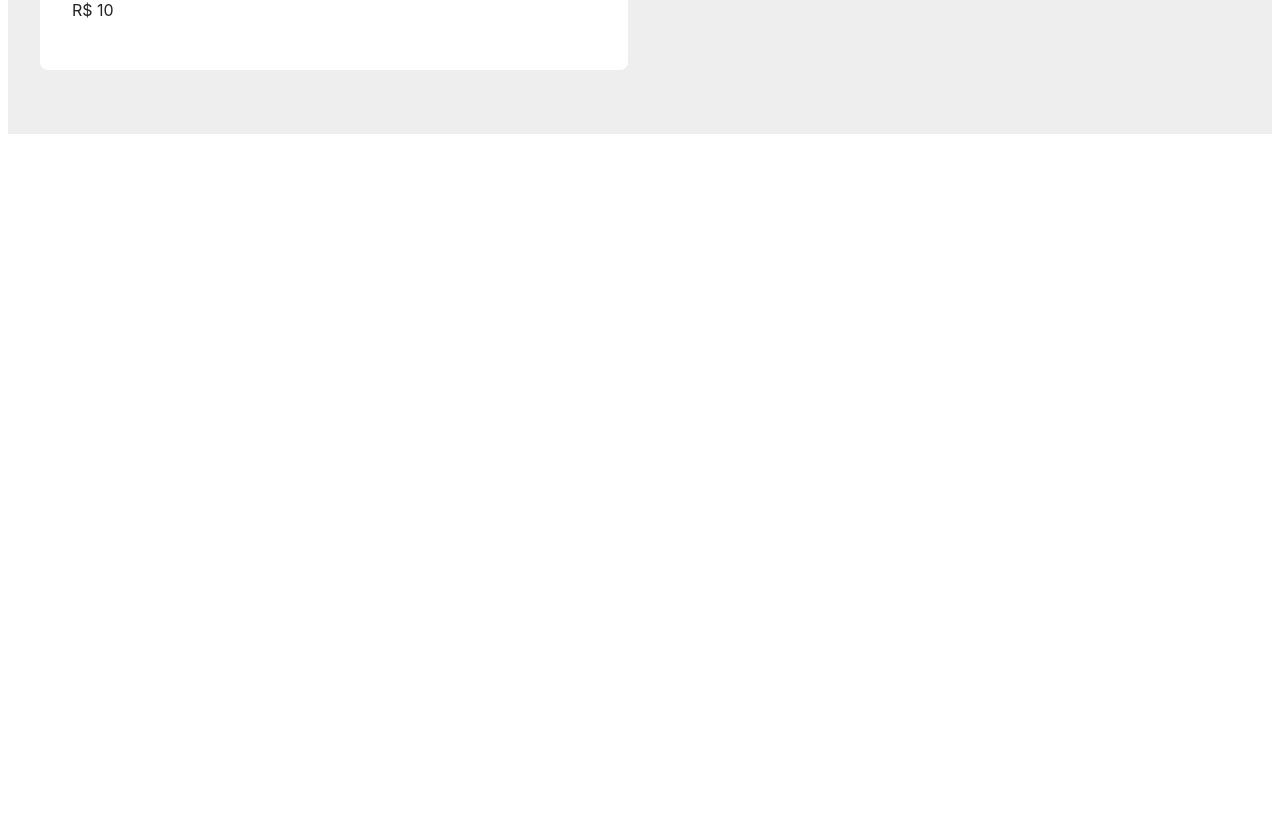
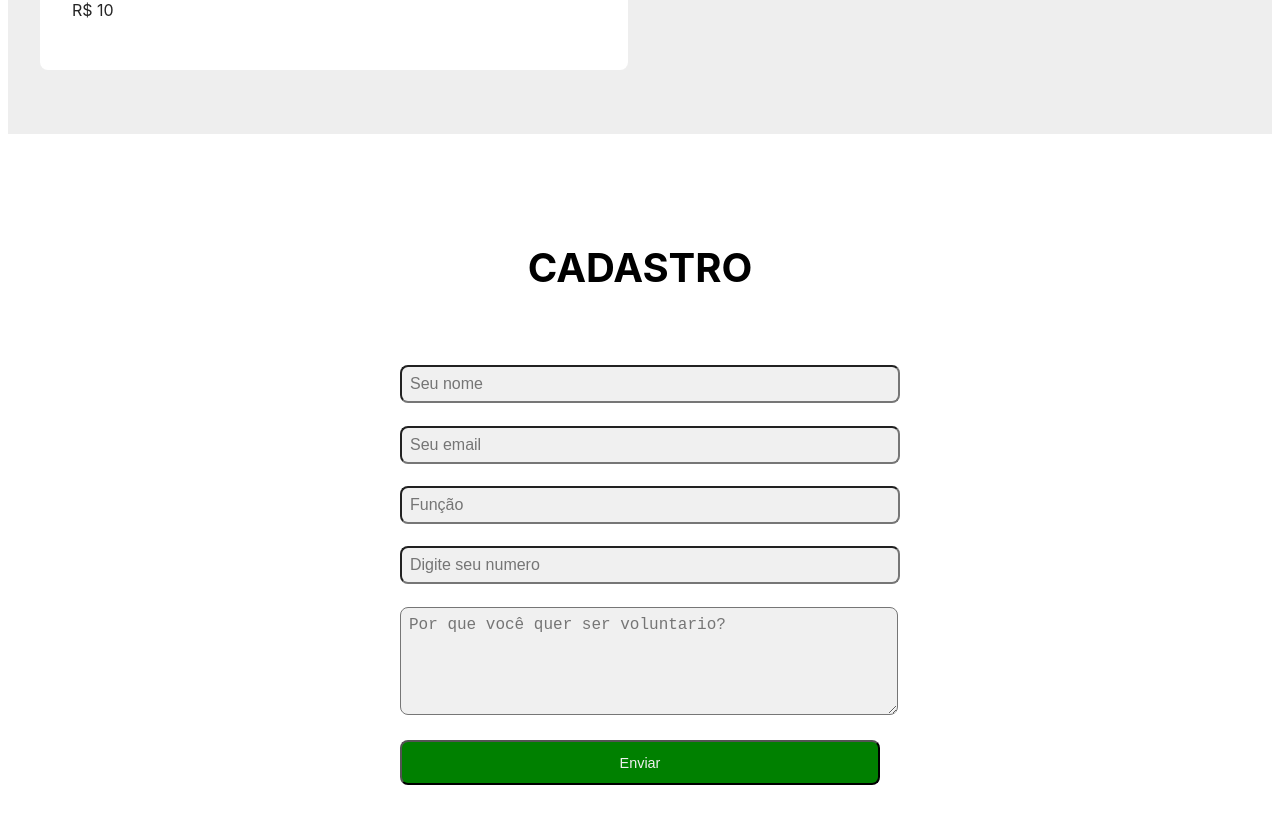
Before and after one commit to JuniorReisx/AmanhaMelhor, a React (Vite) app: page / in a window 1280 px wide. Shown: the part 1760-2583 px from the top of the page. Before the commit the page ends 1902 px from the top, so only its background shows below. Built offline with nearby package versions, Linux system fonts and the light colour scheme.

Commit message:
Ta terminandoo

```diff
--- a/src/components/Header/Header.jsx
+++ b/src/components/Header/Header.jsx
@@ -35,7 +35,7 @@ function Header() {
       onKeyDown={toggleDrawer(false)}
     >
       <List>
-        {['Inbox', 'Starred', 'Send email', 'Drafts'].map((text, index) => (
+        {['Inicio'].map((text, index) => (
           <ListItem key={text} disablePadding>
             <ListItemButton>
               <ListItemIcon>
@@ -48,7 +48,7 @@ function Header() {
       </List>
       <Divider />
       <List>
-        {['All mail', 'Trash', 'Spam'].map((text, index) => (
+        {[].map((text, index) => (
           <ListItem key={text} disablePadding>
             <ListItemButton>
               <ListItemIcon>
--- /dev/null
+++ b/src/components/VolunCadastro/VolunCadastro.css
@@ -0,0 +1,45 @@
+form {
+  margin: 2rem;
+  text-align: center;
+  padding: 2rem;
+  width: 30rem;
+  border-radius: 0.5rem;
+  border: var(--border);
+  background: #fff;
+}
+form h3 {
+  padding-bottom: 1rem;
+  font-size: 2.5rem;
+  color: black;
+  text-transform: uppercase;
+}
+form .box {
+  margin: 0.7rem 0;
+  width: 100%;
+  font-size: 1rem;
+  color: black;
+  text-transform: none;
+  background-color: #f0f0f0;
+  padding: 0.5rem;
+  border-radius: 0.5rem;
+}
+
+.login-form-container form .btn {
+  display: block;
+  width: 100%;
+  margin: 0.5rem 0;
+}
+
+.btn {
+  display: inline-block;
+  width: 100%;
+  margin-top: 1rem;
+  padding: 0.8rem 3rem;
+  background: green;
+  color: #f0f0f0;
+  cursor: pointer;
+  font-size: 0.9rem;
+  border-radius: 0.5rem;
+  font-weight: 500;
+  text-align: center;
+}
--- /dev/null
+++ b/src/components/VolunCadastro/VolunCadastro.jsx
@@ -0,0 +1,25 @@
+import './VolunCadastro.css';
+
+function VolunCadastro() {
+
+    const handleSubmit = (e) => {
+        e.preventDefault();
+
+    };
+
+    return (
+        <>
+            <form onSubmit={handleSubmit}>
+                <h3>Cadastro</h3>
+                <input type="text" placeholder="Seu nome" className="box" />
+                <input type="email" placeholder="Seu email" className="box" />
+                <input type="text" placeholder="Função" className="box" />
+                <input type="number" placeholder="Digite seu numero" className="box" />
+                <textarea placeholder="Por que você quer ser voluntario?" className="box" cols="15" rows="5"></textarea>
+                <input type="submit" value="Enviar" className="btn" />
+            </form>
+        </>
+    );
+}
+
+export default VolunCadastro;
--- a/src/pages/Home/Home.css
+++ b/src/pages/Home/Home.css
@@ -30,6 +30,18 @@
     justify-content: center;
     align-items: center;
 }
+.login-form-container{
+    height:100%;
+    width:100%;
+    display: flex;
+    align-items: center;
+    justify-content: center;
+    background:rgba(255,255,255,.9);
+}
+
+.login-form-container.active{
+    top:0;
+}
 
 
 /* Media query para telas menores que 600px */
@@ -52,7 +64,14 @@
     .MeioAmbienteImg {
         width: 70%; /* Largura padrão para desktop */
     }
+    form {
+        width: 50%; /* Reduz a largura do formulário */
+        padding: 20px; /* Ajusta o padding */
+        margin: 0 auto; /* Centraliza o formulário */
+    }
+
 }
+
 
 .icons-container{
     display: grid;
--- a/src/pages/Home/Home.jsx
+++ b/src/pages/Home/Home.jsx
@@ -4,6 +4,7 @@ import "./Home.css";
 import Carousel from "../../components/Carousel/Carousel.jsx";
 import IconCard from "../../components/IconCard/IconCard.jsx";
 import DoacaoCard from "../../components/DoacaoCard/DoacaoCard.jsx";
+import VolunCadastro from "../../components/VolunCadastro/VolunCadastro.jsx";
 
 function Home() {
   return (
@@ -28,17 +29,18 @@ function Home() {
           <Carousel />
         </section>
         <div className="containerDoacao">
-        <h3>Doação</h3>
+          <h3>Doação</h3>
+        </div>
+        <section className="sectionDoar">
+          <DoacaoCard />
+          <DoacaoCard />
+          <DoacaoCard />
+        </section>
+        <section className="sectionCadas">
+          <div className="login-form-container">
+            <VolunCadastro />
           </div>
-        <section className="sectionDoar">
-
-          <DoacaoCard/>
-          <DoacaoCard/>
-          <DoacaoCard/>
-
-          teste
         </section>
-
       </main>
     </>
   );
```
